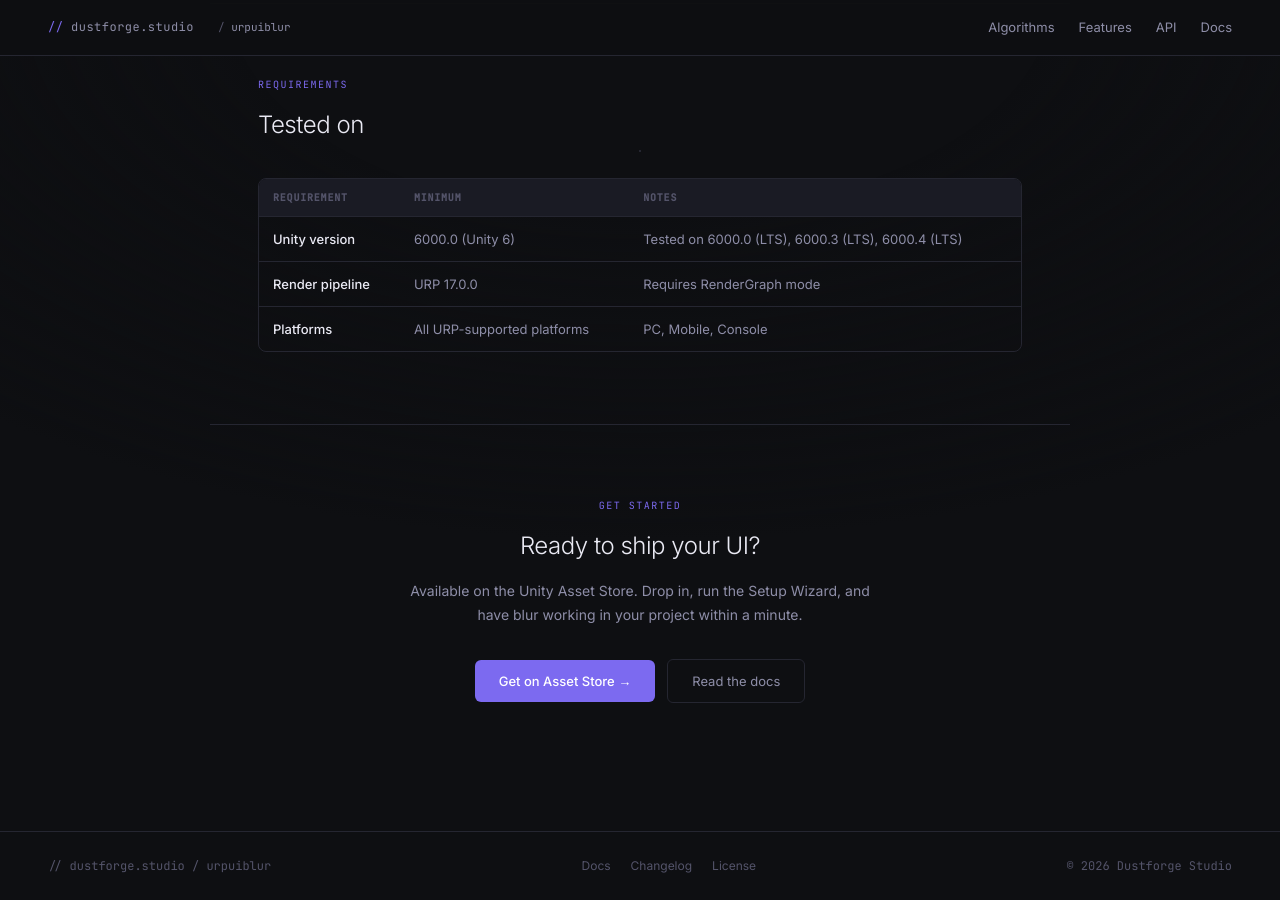
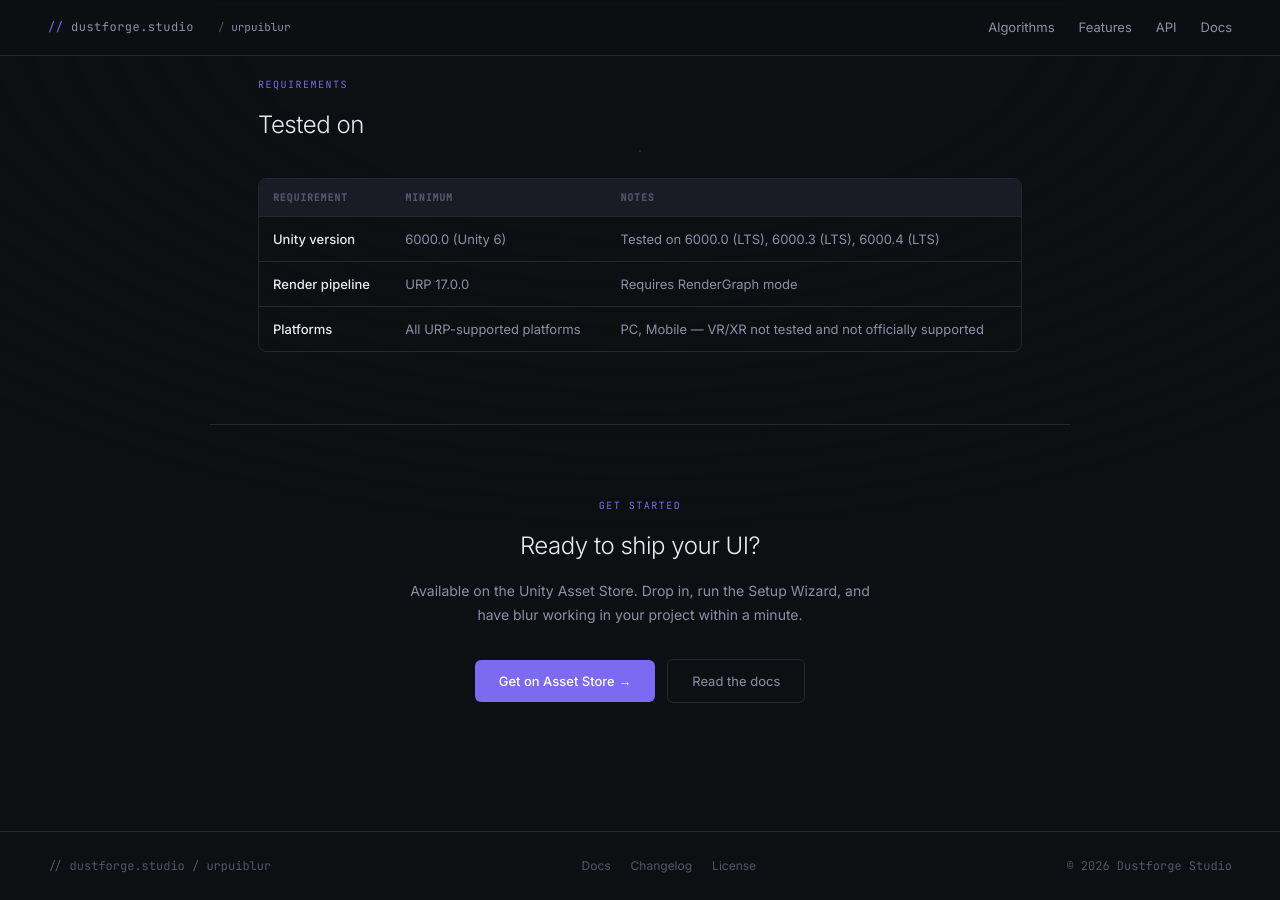
Before and after one commit to dustforgestudio/dustforgestudio.github.io, a Jekyll site: the page urpuiblur/index.html, which Jekyll copies as it is, in a window 1280 px wide and 900 px high, scrolled down 2999 px. Built offline with Jekyll 4.4.1, drawn with Linux system fonts in a browser that asks for light colours.

Commit message:
Update index.html

```diff
--- a/urpuiblur/index.html
+++ b/urpuiblur/index.html
@@ -517,7 +517,7 @@
           <tr>
             <td>Platforms</td>
             <td>All URP-supported platforms</td>
-            <td>PC, Mobile, Console</td>
+            <td>PC, Mobile — VR/XR not tested and not officially supported</td>
           </tr>
         </tbody>
       </table>
```
